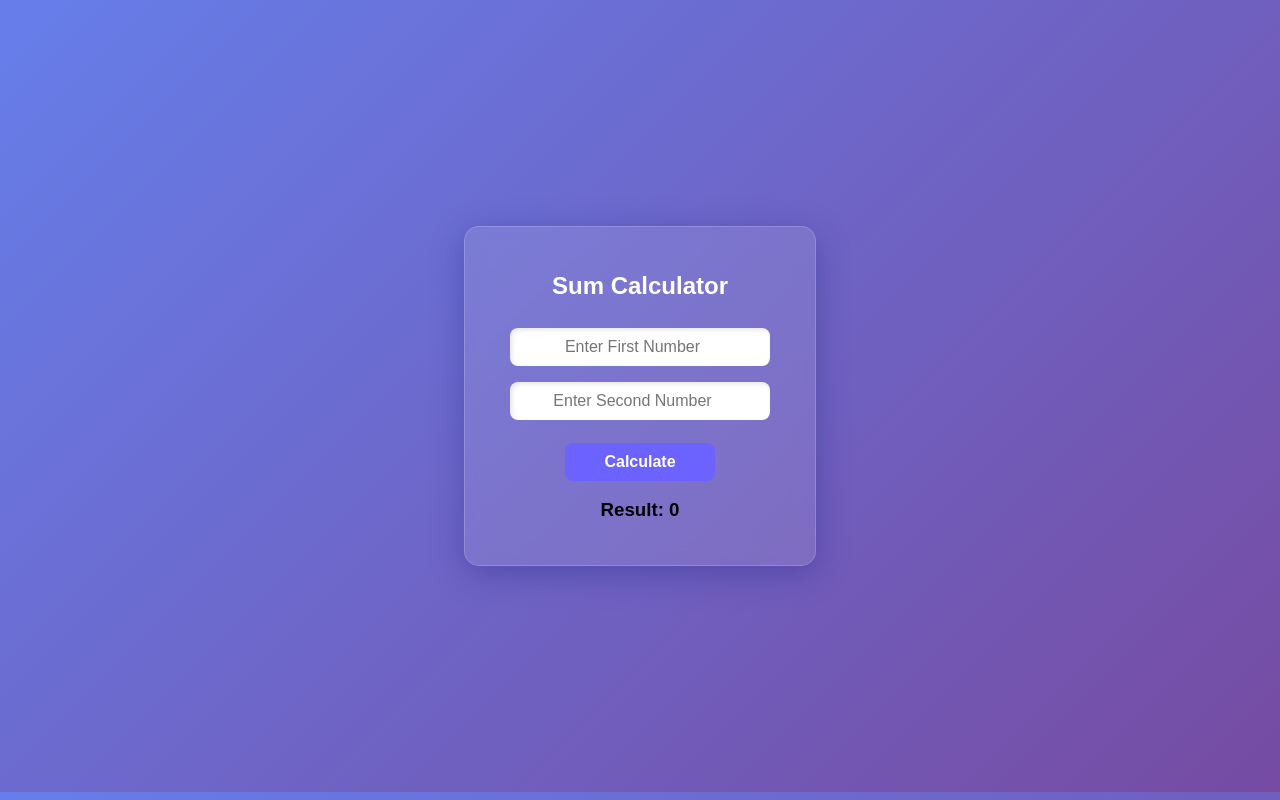
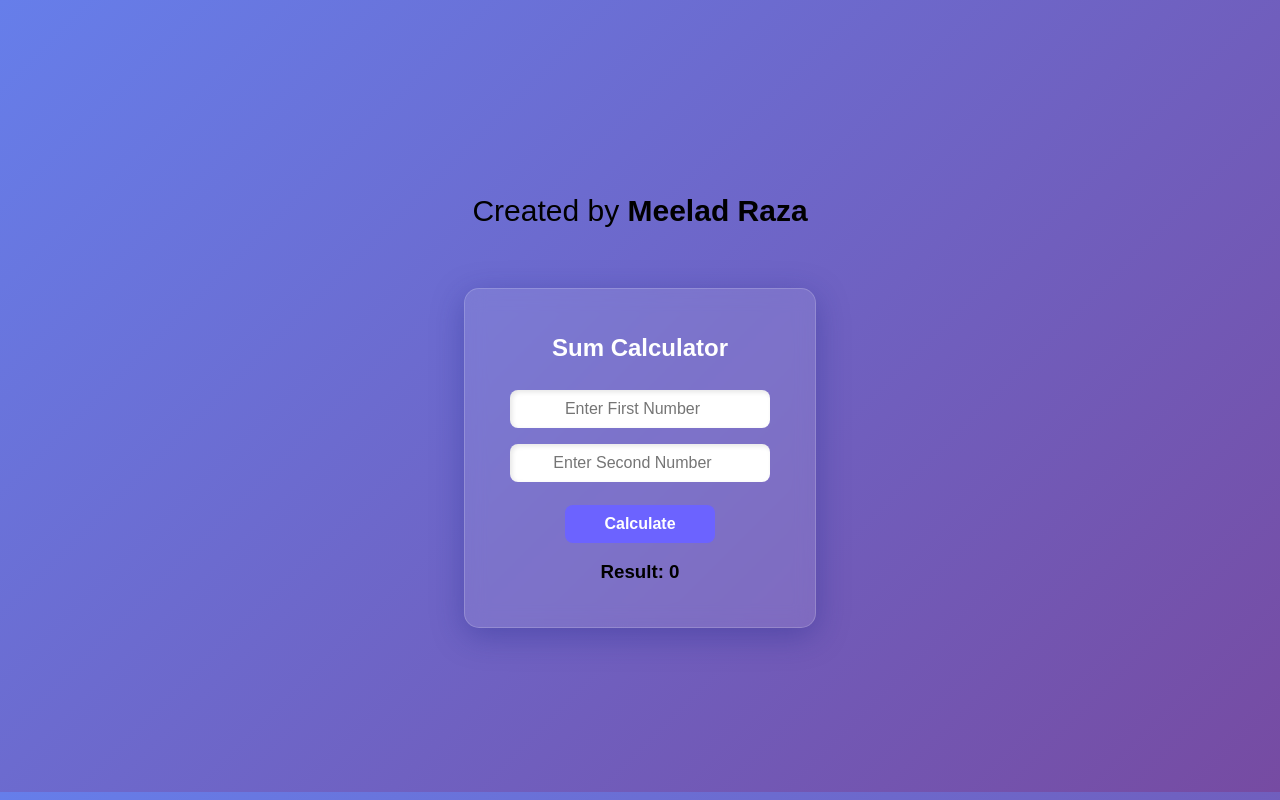
Before and after one commit to itx-Meelad56/javascript-sum-calculator, a plain HTML site: page index.html in a window 1280 px wide. Drawn offline with Linux system fonts and the light colour scheme.

Commit message:
Updated UI and optimized JavaScript

```diff
--- a/index.html
+++ b/index.html
@@ -4,6 +4,7 @@
 <head>
     <meta charset="UTF-8">
     <meta name="viewport" content="width=device-width, initial-scale=1.0">
+    <meta name="author" content="Meelad Raza">
     <title>Sum Calculation</title>
     <style>
         body {
@@ -13,6 +14,7 @@
             align-items: center;
             height: 97vh;
             background: linear-gradient(135deg, #667eea, #764ba2);
+            flex-direction: column;
         }
 
         .container {
@@ -63,9 +65,16 @@
             margin-bottom: 20px;
             font-size: 24px;
         }
+        p {
+            font-size: 30px;
+            text-align: center;
+            padding: 0px 25px 30px;
+            max-width: 500px;
+        }
     </style>
 
 <body>
+    <p>Created by <strong>Meelad Raza</strong></p>
     <div class="container">
         <h2>Sum Calculator</h2>
         <input type="number" id="num1" placeholder="Enter First Number">
```
